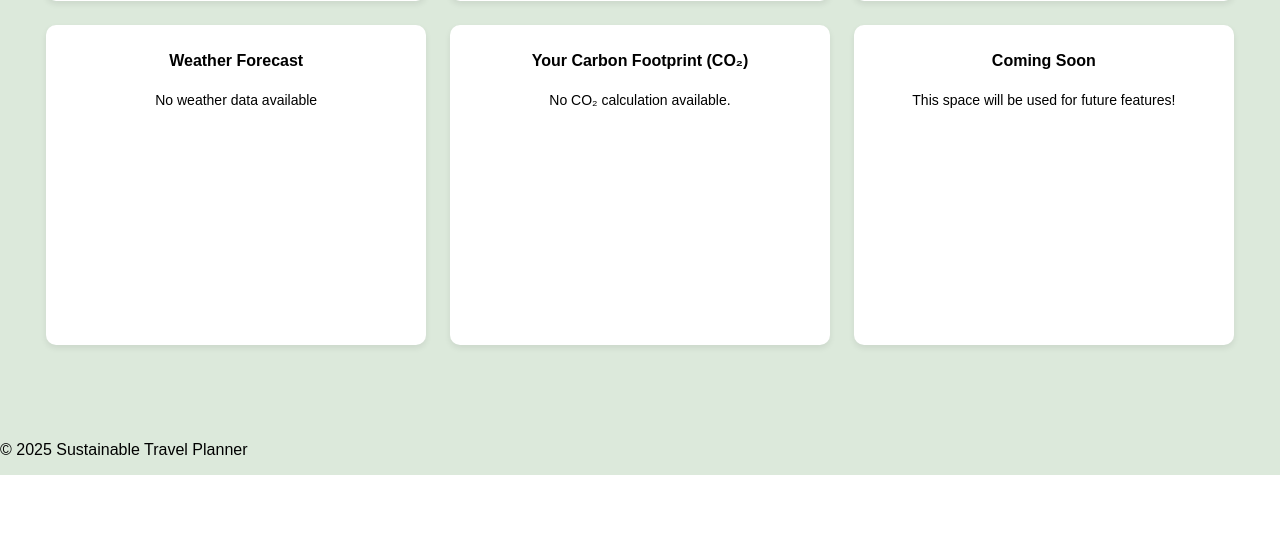
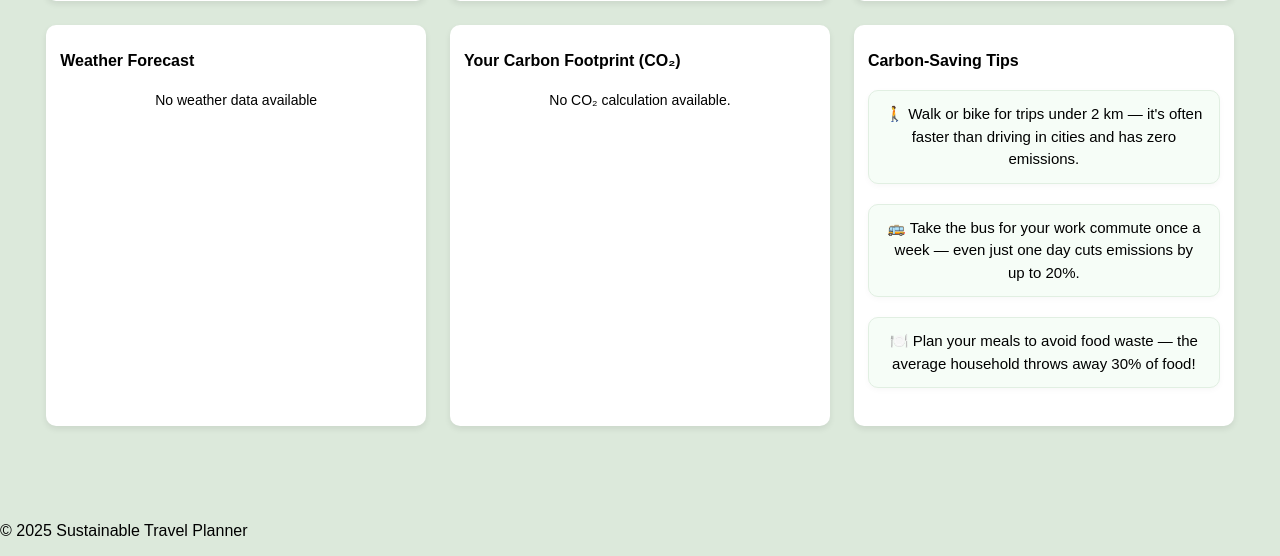
Before and after one commit to hernetkinga/sustainable-travel-planner, a PHP site: page /calculator.php in a window 1280 px wide. Shown: the part 455-1011 px from the top of the page. Before the commit the page ends 930 px from the top, so only its background shows below. Run offline with PHP 8.4, Linux system fonts and the light colour scheme; some libraries are stand-ins or nearby versions.

Commit message:
Fixed everything but motorcycle

```diff
--- a/about.php
+++ b/about.php
@@ -18,4 +18,4 @@
             <li>📲 Access features like offline planning and real-time updates</li>
         </ul>
 
-        <p class="fun-fact"><strong>Fun Fact:</strong> Traveling by train emits up to <strong>90% less CO₂</strong
+        <p class="fun-fact"><strong>Interesting Fact:</strong> If just 1 in 10 people swapped one short car trip a week for walking or biking, we’d cut emissions equal to taking 1 million cars off the road each year.</strong
--- a/assets/css/style.css
+++ b/assets/css/style.css
@@ -352,3 +352,52 @@ ul li {
         font-size: 16px;
     }
 }
+.carbon-card {
+    background: linear-gradient(135deg, #f0fff4, #ffffff);
+    position: relative;
+    text-align: center;
+  }
+
+  .carbon-box {
+    display: flex;
+    flex-direction: column;
+    align-items: center;
+    justify-content: center;
+    flex-grow: 1;
+    text-align: center;
+  }
+
+  .co2-result {
+    font-size: 42px;
+    font-weight: bold;
+    color: #333;
+    margin: 0 auto 10px;
+  }
+
+  .co2-sub {
+    margin-bottom: 15px;
+    font-size: 14px;
+    color: #666;
+  }
+
+  .carbon-list {
+    padding: 0;
+    list-style: none;
+    margin: 0 auto;
+    font-size: 14px;
+    color: #333;
+    text-align: center;
+  }
+
+  .carbon-list li {
+    display: flex;
+    align-items: center;
+    justify-content: center;
+    gap: 6px;
+  }
+
+
+  .carbon-list li strong {
+    color: #000;
+    margin-left: 4px;
+  }
--- a/calculator.php
+++ b/calculator.php
@@ -12,6 +12,8 @@ $origin = '';
 $destination = '';
 $transport = isset($_POST['transport']) ? $_POST['transport'] : 'Car';
 $routeData = [];
+
+
 
 if ($_SERVER['REQUEST_METHOD'] == 'POST') {
     $origin = trim($_POST['origin']);
@@ -63,7 +65,6 @@ if ($_SERVER['REQUEST_METHOD'] == 'POST') {
     <h2>Transit Schedule</h2>
     <?php if (!empty($routeData['transitSegments'])): ?>
     <div class="schedule-container">
-      <h2>Transit Schedule</h2>
       <ul>
         <?php foreach ($routeData['transitSegments'] as $segment): ?>
         <li>
@@ -77,7 +78,7 @@ if ($_SERVER['REQUEST_METHOD'] == 'POST') {
       </ul>
     </div>
     <?php else: ?>
-    <p>No transit available</p>
+    <p>No transit available.</p>
     <?php endif; ?>
   </div>
 
@@ -103,21 +104,58 @@ if ($_SERVER['REQUEST_METHOD'] == 'POST') {
 
 
 <div class="card carbon-card">
-    <!-- Carbon -->
   <h2>Your Carbon Footprint (CO₂)</h2>
   <?php if ($co2Result !== null): ?>
+    <?php
+      $co2PerKWh = 0.475;
+      $laptopWattage = 50;
+      $laptopKWh = $laptopWattage / 1000;
+      $laptopHours = round(($co2Result / $co2PerKWh) / $laptopKWh);
+    ?>
+    <div class="carbon-box">
       <p class="co2-result"><?= round($co2Result, 2); ?> kg</p>
-    <p><?= round($co2Result, 2); ?> kg CO₂ is the same as cutting down 4–5 mature trees.</p>
+      <p class="co2-sub">CO₂ emitted for this journey</p>
+      <ul class="carbon-list">
+        <li>💻 <span>Same as using a laptop for <strong><?= $laptopHours ?> hours</strong></span></li>
+      </ul>
+    </div>
   <?php else: ?>
     <p>No CO₂ calculation available.</p>
   <?php endif; ?>
 </div>
 
+
+    <?php
+    $tips = [
+        "🧃 Bring a reusable water bottle or coffee cup — you'll reduce plastic waste *and* the emissions from production.",
+        "🚶 Walk or bike for trips under 2 km — it's often faster than driving in cities and has zero emissions.",
+        "👜 Keep a foldable bag in your backpack or coat — skipping a plastic bag saves ~0.1 kg CO₂ each time.",
+        "🚌 Take the bus for your work commute once a week — even just one day cuts emissions by up to 20%.",
+        "🌱 Eat one plant-based meal per day — it can cut your food-related carbon footprint by 25–30%.",
+        "🔌 Unplug phone/laptop chargers when not in use — they still draw 'phantom power' and waste energy.",
+        "📦 Consolidate online shopping deliveries — fewer shipments means fewer vans and less CO₂.",
+        "👕 Wash clothes with cold water and air dry — this saves energy and extends clothing life.",
+        "💡 Switch to LED bulbs — they use up to 85% less energy and last longer.",
+        "🍽️ Plan your meals to avoid food waste — the average household throws away 30% of food!",
+        "📧 Clean up old emails & cloud files — digital storage requires energy 24/7.",
+    ];
+
+
+    // Select one random tip
+    $selectedTips = array_rand($tips, 3); // Get 3 random keys
+
+    ?>
+
     <div class="card">
-    <!-- Coming soon -->
-    <h2>Coming Soon</h2>
-    <p>This space will be used for future features!</p>
+    <h2>Carbon-Saving Tips </h2>
+    <ul class="tips-list">
+        <?php foreach ($selectedTips as $key): ?>
+        <li><?= htmlspecialchars($tips[$key]); ?></li>
+        <?php endforeach; ?>
+    </ul>
     </div>
+
+
 </div>
 
 </section>
@@ -297,6 +335,68 @@ function updateLegend(usedModes) {
   height: 80px;
   margin-bottom: 10px;
 }
+
+.tips-list {
+  list-style: none;
+  padding-left: 0;
+  margin-top: 12px;
+  font-size: 14px;
+  display: flex;
+  flex-direction: column;
+  gap: 10px;
+}
+
+.tips-list li {
+  background: #f6fdf7;
+  border: 1px solid #e1efe2;
+  padding: 12px 16px;
+  border-radius: 10px;
+  font-size: 15px;
+  line-height: 1.5;
+  display: flex;
+  align-items: flex-start;
+  gap: 8px;
+  box-shadow: 0 2px 6px rgba(0,0,0,0.03);
+}
+
+.tips-list li::before {
+  font-size: 16px;
+  flex-shrink: 0;
+  margin-top: 1px;
+}
+
+
+.daily-tip {
+  background: #e9fce9;
+  border-left: 5px solid #28a745;
+  padding: 16px;
+  border-radius: 10px;
+  font-size: 15px;
+  color: #2e5939;
+  font-weight: 500;
+  box-shadow: 0 2px 5px rgba(0, 0, 0, 0.05);
+  position: relative;
+  margin-top: 12px;
+  line-height: 1.5;
+}
+
+.daily-tip::before {
+  content: "🌱";
+  font-size: 20px;
+  position: absolute;
+  top: 16px;
+  left: 12px;
+}
+
+.card h2 {
+  font-size: 16px;
+  margin-bottom: 12px;
+  display: flex;
+  align-items: center;
+  gap: 6px;
+}
+
+
 
 .weather-box .temperature {
   font-size: 32px;
--- a/classes/GoogleMapsAPI.php
+++ b/classes/GoogleMapsAPI.php
@@ -110,6 +110,7 @@ class GoogleMapsAPI {
                     case 'TRAIN': $mode = 'Train'; break;
                     case 'LIGHT_RAIL': $mode = 'Light Rail'; break;
                     case 'RAIL': $mode = 'Rail'; break;
+                    case 'TRAM': $mode = 'Tram'; break;
                     default: $mode = 'Transit'; break;
                 }
 
```
Lines whose indentation alone changed are shown as unchanged.
